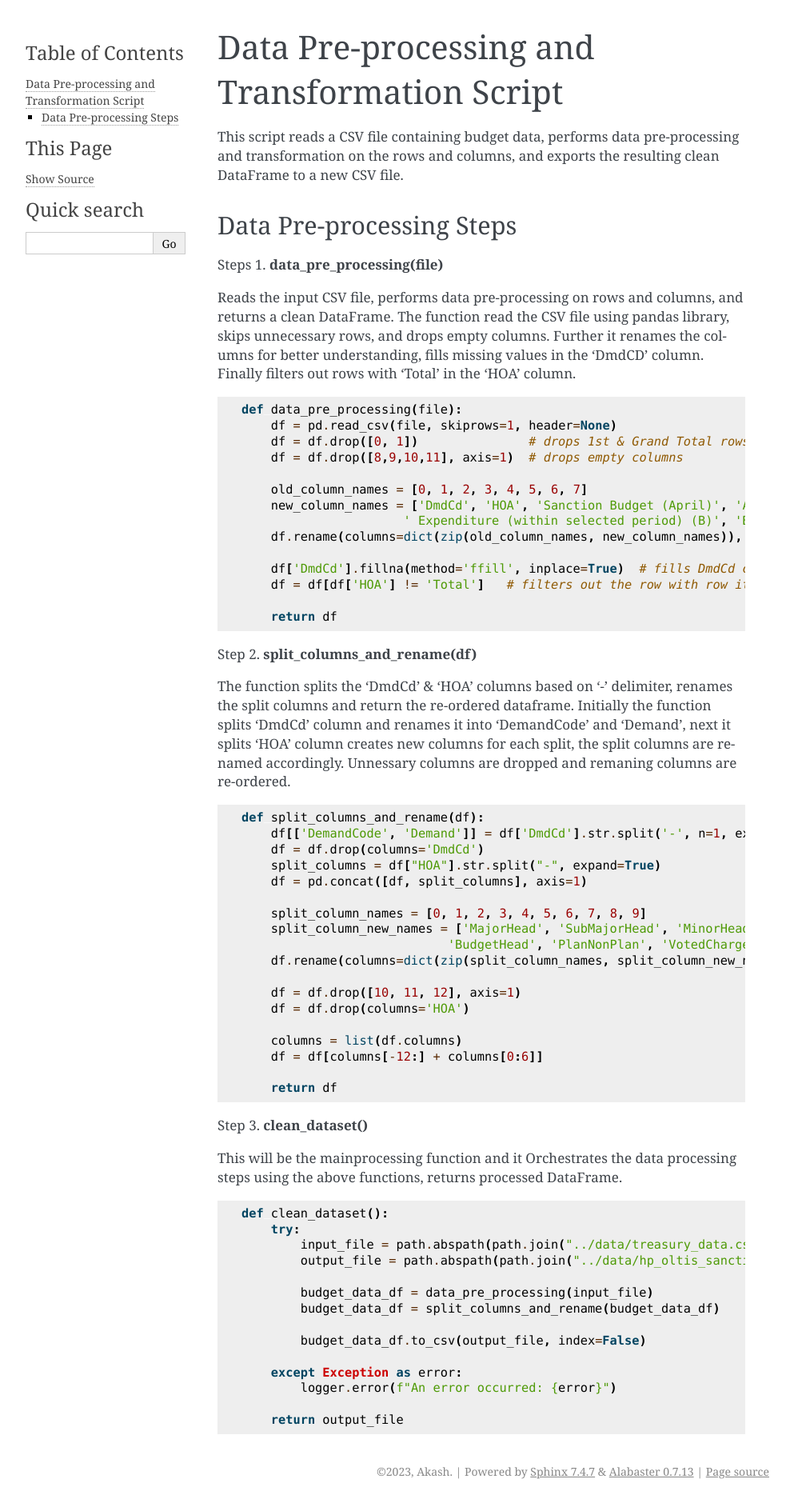
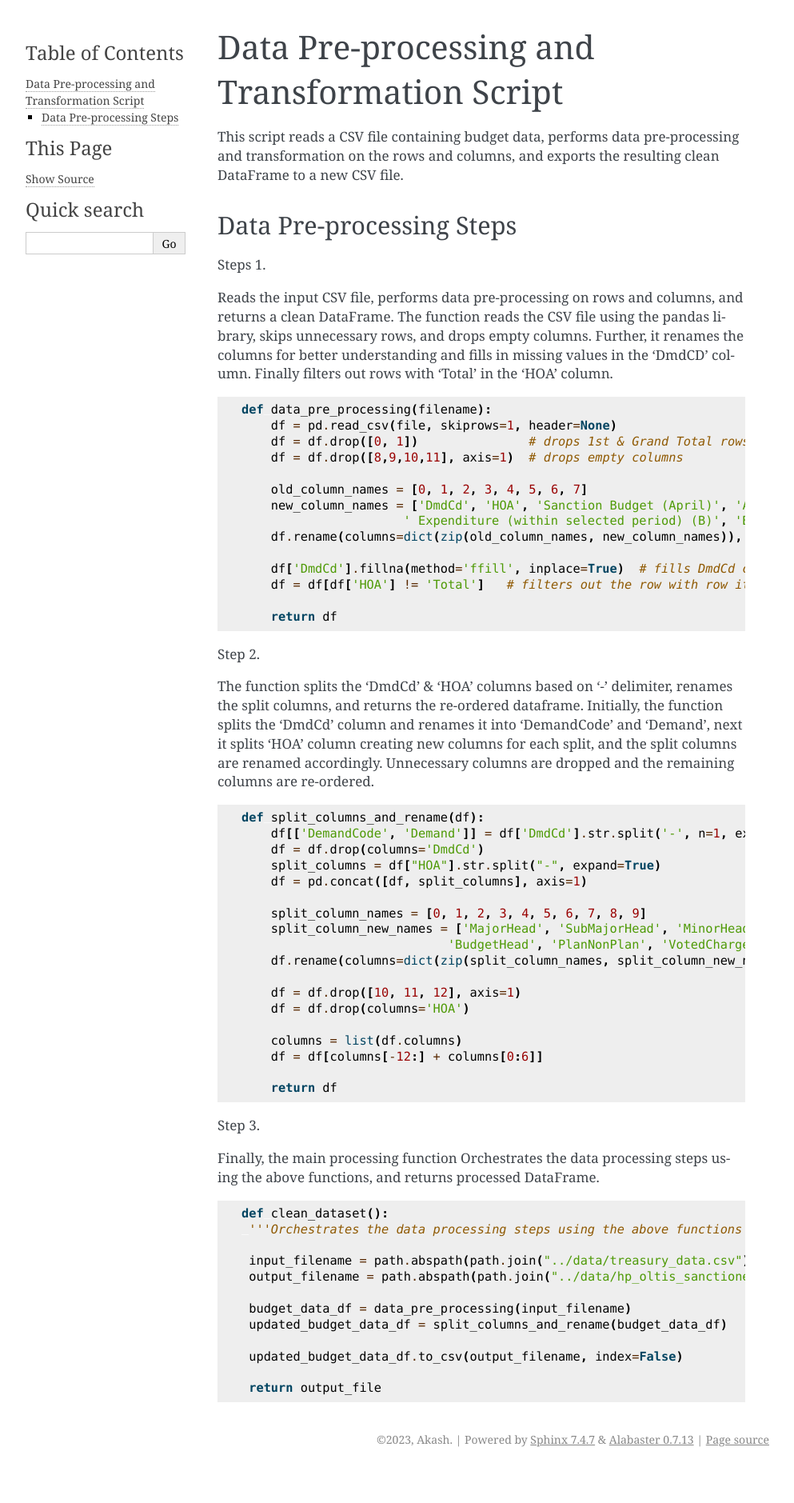
Before and after one commit to Akash-94/akash_assignment, a Sphinx documentation site: the page built from Docs/data_processing.rst, in a window 1280 px wide. Shown: the whole page at 80% size, without its empty margins (148-1141 px from the left). Built offline with Sphinx 7.4.7, drawn with Linux system fonts in a browser that asks for light colours; after the commit the page ends 1839 px from its top, so only the background shows below that.

Commit message:
Update data_processing.rst

```diff
--- a/Docs/data_processing.rst
+++ b/Docs/data_processing.rst
@@ -8,14 +8,14 @@ This script reads a CSV file containing budget data, performs data pre-processin
 Data Pre-processing Steps
 --------------------------
 
-Steps 1. **data_pre_processing(file)**
+Steps 1.
 
 Reads the input CSV file, performs data pre-processing on rows and columns, and returns a clean DataFrame.
-The function read the CSV file using pandas library, skips unnecessary rows, and drops empty columns. Further it renames the columns for better understanding, fills missing values in the 'DmdCD' column. Finally filters out rows with 'Total' in the 'HOA' column.
+The function reads the CSV file using the pandas library, skips unnecessary rows, and drops empty columns. Further, it renames the columns for better understanding and fills in missing values in the 'DmdCD' column. Finally filters out rows with 'Total' in the 'HOA' column.
 
 .. code-block:: python
 
-    def data_pre_processing(file):
+    def data_pre_processing(filename):
         df = pd.read_csv(file, skiprows=1, header=None)
         df = df.drop([0, 1])               # drops 1st & Grand Total rows
         df = df.drop([8,9,10,11], axis=1)  # drops empty columns
@@ -30,9 +30,9 @@ The function read the CSV file using pandas library, skips unnecessary rows, and
 
         return df
 
-Step 2. **split_columns_and_rename(df)**
+Step 2.
 
-The function splits the 'DmdCd' & 'HOA' columns based on  '-' delimiter, renames the split columns and return the re-ordered dataframe. Initially the function splits 'DmdCd' column and renames it into 'DemandCode' and 'Demand', next it splits 'HOA' column creates new columns for each split, the split columns are renamed accordingly. Unnessary columns are dropped and remaning columns are re-ordered.
+The function splits the 'DmdCd' & 'HOA' columns based on  '-' delimiter, renames the split columns, and returns the re-ordered dataframe. Initially, the function splits the 'DmdCd' column and renames it into 'DemandCode' and 'Demand', next it splits 'HOA' column creating new columns for each split, and the split columns are renamed accordingly. Unnecessary columns are dropped and the remaining columns are re-ordered.
 
 .. code-block:: python
 
@@ -55,23 +55,21 @@ The function splits the 'DmdCd' & 'HOA' columns based on  '-' delimiter, renames
 
         return df
 
-Step 3. **clean_dataset()**
+Step 3.
 
-This will be the mainprocessing function and it Orchestrates the data processing steps using the above functions, returns processed DataFrame.
+Finally, the main processing function Orchestrates the data processing steps using the above functions, and returns processed DataFrame.
 
 .. code-block:: python
 
-    def clean_dataset():
-        try:
-            input_file = path.abspath(path.join("../data/treasury_data.csv"))
-            output_file = path.abspath(path.join("../data/hp_oltis_sanctioned_budget"))
+   def clean_dataset():
+    '''Orchestrates the data processing steps using the above functions and returns the final processed DataFrame.'''
 
-            budget_data_df = data_pre_processing(input_file)
-            budget_data_df = split_columns_and_rename(budget_data_df)
+    input_filename = path.abspath(path.join("../data/treasury_data.csv"))
+    output_filename = path.abspath(path.join("../data/hp_oltis_sanctioned_budget"))
 
-            budget_data_df.to_csv(output_file, index=False)
+    budget_data_df = data_pre_processing(input_filename)
+    updated_budget_data_df = split_columns_and_rename(budget_data_df)
 
-        except Exception as error:
-            logger.error(f"An error occurred: {error}")
+    updated_budget_data_df.to_csv(output_filename, index=False)
 
-        return output_file
+    return output_file
```
